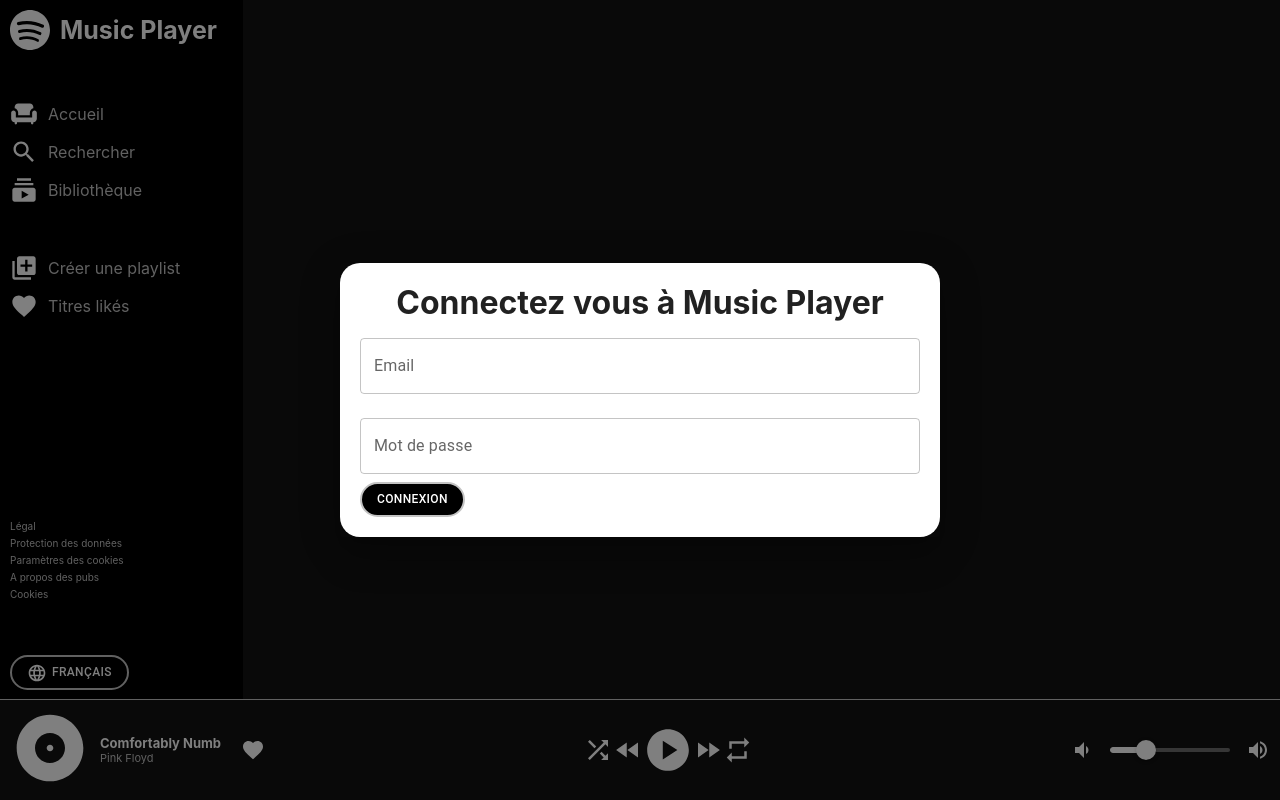
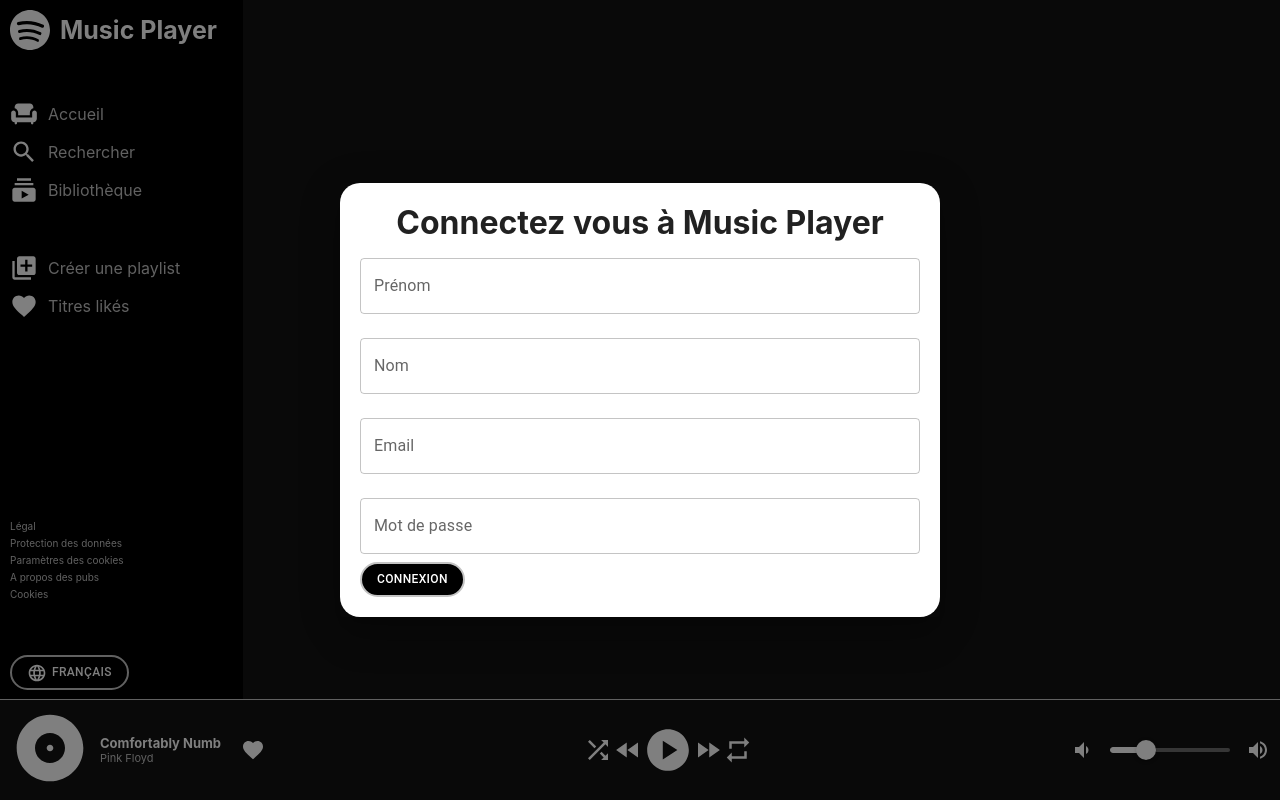
Before and after one commit to F067/Clone_Spotify, a React (Vite) app in the folder CLIENT/: page /Library in a window 1280 px wide. Built offline with nearby package versions, Linux system fonts and the light colour scheme; no server answers.

Commit message:
login api

```diff
--- a/CLIENT/src/Components/Formular.jsx
+++ b/CLIENT/src/Components/Formular.jsx
@@ -1,11 +1,14 @@
 import React, { useState } from 'react';
 import { TextField, Button } from '@mui/material';
+import { callPost } from '../Utils';
 
 function Formular(props) {
 
-  const {setOpen} = props
+  const { setOpen } = props
 
   const [formData, setFormData] = useState({
+    firstName: '',
+    name: '',
     email: '',
     password: ''
   });
@@ -14,10 +17,16 @@
     setFormData({ ...formData, [e.target.name]: e.target.value });
   };
 
-  const handleSubmit = (e) => {
+  const handleSubmit = async (e) => {
     e.preventDefault();
-    setOpen(false)
-    // Traitement du formulaire
+    setOpen(false);
+      const resApi = await callPost('/users/signUp', {
+        firstName: formData.firstName,
+        name: formData.name,
+        email: formData.email,
+        password: formData.password
+      });
+      console.log(resApi)
   };
 
   return (
@@ -25,6 +34,24 @@
       <div style={{ display: "flex", justifyContent: "center", flexDirection: "column", backgroundColor: "white", borderRadius: "20px", width: "auto", height: "auto", padding: "20px" }}>
         <h1 style={{ fontWeight: "bold", textAlign: "center" }}>Connectez vous à Music Player</h1>
         <form onSubmit={handleSubmit}>
+          <TextField
+            name="firstName"
+            label="Prénom"
+            value={formData.firstName}
+            onChange={handleChange}
+            variant="outlined"
+            margin="normal"
+            fullWidth
+          />
+          <TextField
+            name="name"
+            label="Nom"
+            value={formData.name}
+            onChange={handleChange}
+            variant="outlined"
+            margin="normal"
+            fullWidth
+          />
           <TextField
             name="email"
             label="Email"
@@ -46,7 +73,8 @@
           />
           <Button
             type="submit"
-            style={{ fontSize: 12, backgroundColor: "black" }} variant='outlined'>
+            style={{ fontSize: 12, backgroundColor: "black" }}
+            variant='outlined'>
             Connexion
           </Button>
         </form>
--- a/CLIENT/src/Utils/index.jsx
+++ b/CLIENT/src/Utils/index.jsx
@@ -13,9 +13,16 @@
     }
   } catch (error) {
     // Une erreur s'est produite lors de la requête
-    throw new Error("Request failed: " + error.message);
+    if (error.response && error.response.data && error.response.data.error) {
+      // Si le backend a renvoyé un message d'erreur
+      throw new Error("Request failed: " + error.response.data.error);
+    } else {
+      // Si aucune erreur spécifique du backend n'est disponible
+      throw new Error("Request failed: " + error.message);
+    }
   }
 }
+
 
 export const callGet = async (url) => {
   try {
```
